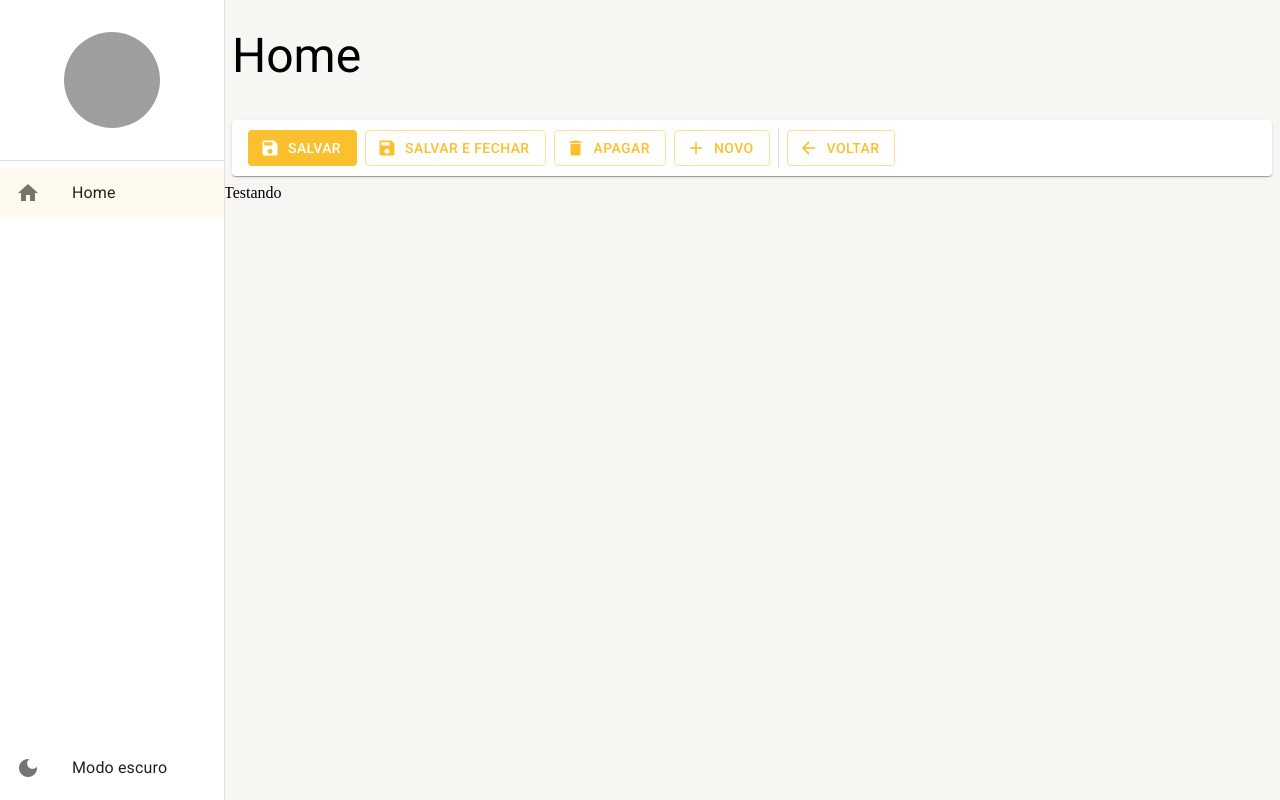
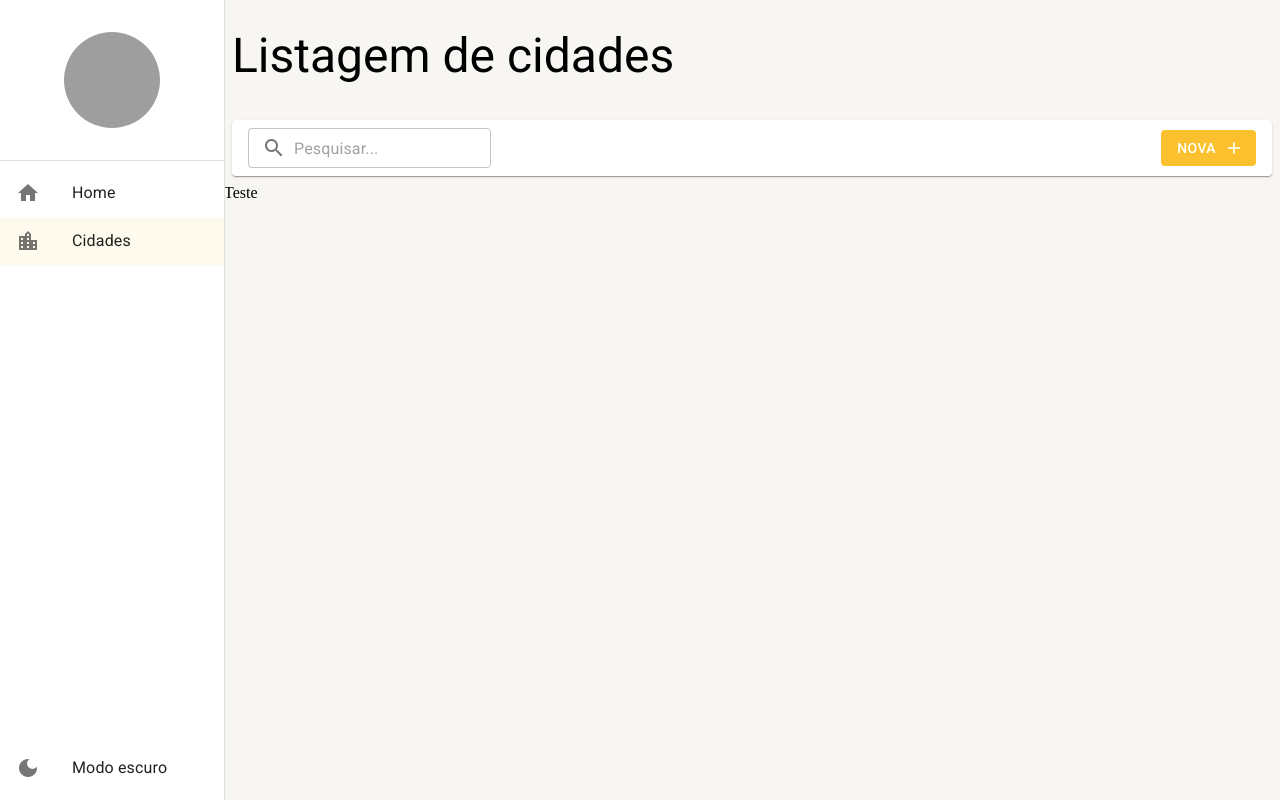
Before and after one commit to jeuchaves/react-typescript-mui, a React (Create React App) app: page /cidades in a window 1280 px wide. Before the commit this address led to /home. Built offline with nearby package versions, Linux system fonts and the light colour scheme; grey boxes are pictures that could not be loaded.

Commit message:
feat: Adiciona busca através do search params

```diff
--- /dev/null
+++ b/src/pages/cidades/ListagemDeCidade.tsx
@@ -0,0 +1,29 @@
+import { useSearchParams } from "react-router-dom"
+import { FerramentasDaListagem } from "../../shared/components"
+import { LayoutBaseDePagina } from "../../shared/layouts"
+import { useMemo } from "react";
+
+export const ListagemDeCidade: React.FC = () => {
+
+    const [searchParams, setSearchParams] = useSearchParams();
+
+    const busca = useMemo(() => {
+        return searchParams.get('busca') || '';
+    }, [searchParams])
+
+    return (
+        <LayoutBaseDePagina
+            titulo="Listagem de cidades"
+            barraDeFerramentas={
+                <FerramentasDaListagem
+                    textoBotaoNovo="Nova"
+                    mostrarInputBusca
+                    textoDaBusca={busca}
+                    aoMudarTextoDeBusca={texto => setSearchParams({ busca: texto }, {replace: true})}
+                />
+            }
+        >
+            Teste
+        </LayoutBaseDePagina>
+    )
+}
--- a/src/pages/index.ts
+++ b/src/pages/index.ts
@@ -1 +1,2 @@
 export * from './dashboard/Dashboard';
+export * from './cidades/ListagemDeCidade';
--- a/src/routes/index.tsx
+++ b/src/routes/index.tsx
@@ -1,7 +1,7 @@
 import { Routes, Route, Navigate } from "react-router-dom";
 import { useAppDrawerContext } from "../shared/contexts";
 import { useEffect } from "react";
-import { Dashboard } from "../pages";
+import { Dashboard, ListagemDeCidade } from "../pages";
 
 export const AppRoutes = () => {
 
@@ -13,6 +13,11 @@ export const AppRoutes = () => {
                 label: 'Home',
                 icon: 'home',
                 path: '/home'
+            },
+            {
+                label: 'Cidades',
+                icon: 'location_city',
+                path: 'cidades'
             }
         ]);
     },[setDrawerOptions])
@@ -20,6 +25,7 @@ export const AppRoutes = () => {
     return (
         <Routes>
             <Route path="/home" element={<Dashboard/>}/>
+            <Route path="/cidades" element={<ListagemDeCidade/>}/>
             <Route path="*" element={<Navigate to="/home"/>}/>
         </Routes>
     );
```
